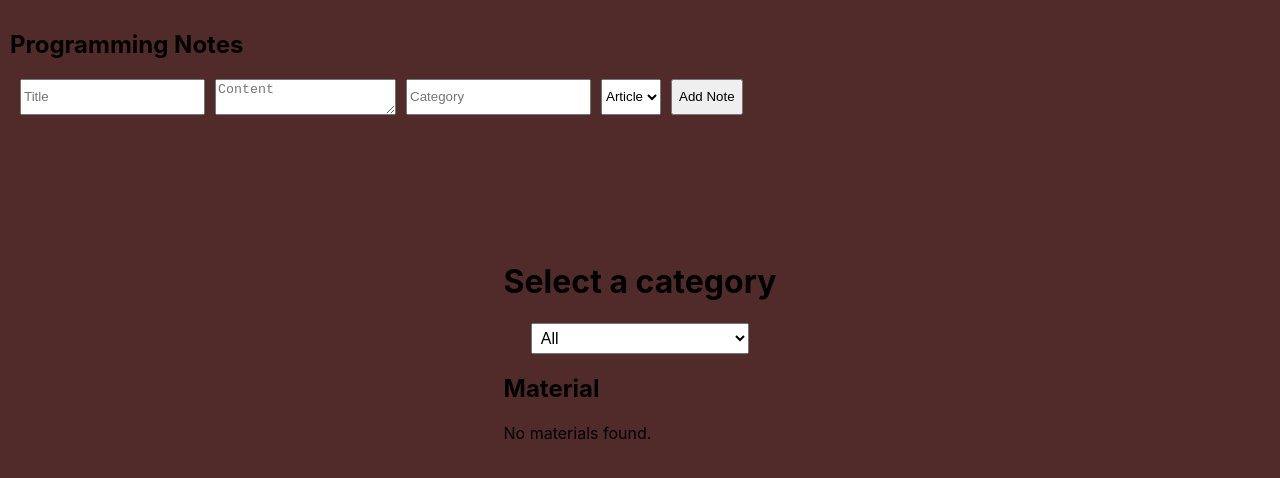
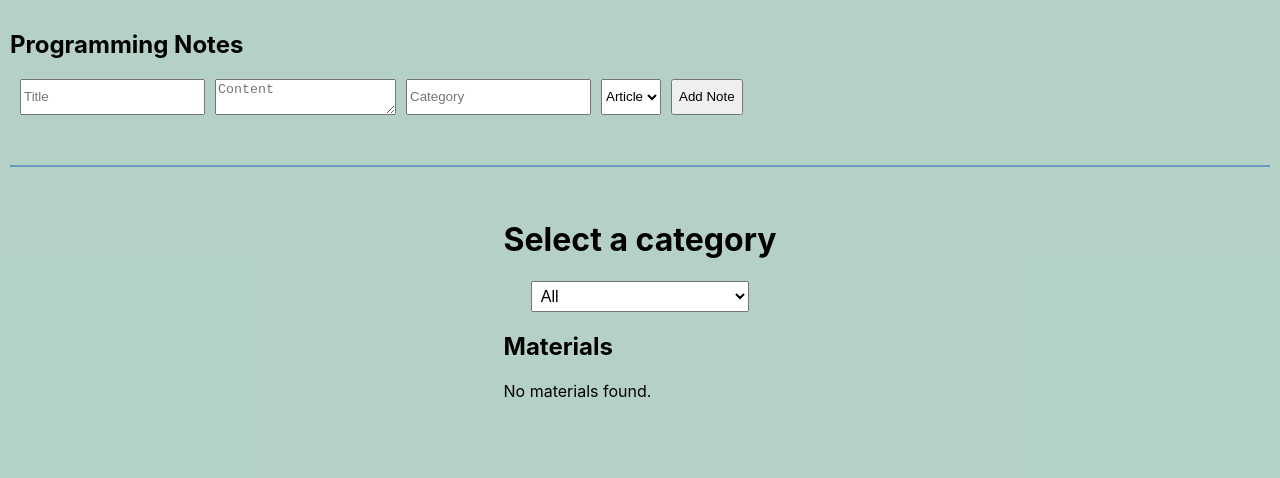
Before and after one commit to Lazeta/it-notes, a React (Create React App) app: page / in a window 1280 px wide. Shown: the top 478 px of the page. Built offline with nearby package versions, Linux system fonts and the light colour scheme.

Commit message:
feat: implement types for data source it to be output right material format; add horizontal line between blocks app; fix: changed back color theme and color for link.

```diff
--- a/src/App.css
+++ b/src/App.css
@@ -3,19 +3,37 @@ html, body {
   margin: 0;
 }
 
+a {
+  background-color: rgba(0, 102, 255, 0.856);
+  color:black;
+  padding: 0 5px;
+}
+
+hr {
+  border: none; /* Убираем стандартный бордер */
+  height: 2px; /* Толщина линии */
+  background-color: #6d9ac4; /* Цвет линии */
+  margin: 20px 0; /* Отступы сверху и снизу */
+}
+
 .app-container {
   padding: 10px;
-  background-color: #3b110fe3; /* Цвет фона */
+  background-color: #acccc0e3; /* Цвет фона */
   min-height: 100vh; /* Минимальная высота 100% от высоты экрана */
   display: flex;
   flex-direction: column;
   justify-content: flex-start; /* Выравнивание содержимого по верхнему краю */
 }
 
+.app-container hr {
+  margin-top: 50px;
+  margin-bottom: 0;
+}
+
 .pop-up-menu {
-  margin: 10% auto;
+  margin: 2rem auto;
 }
 
 .material-list {
-  cursor: pointer;
+  cursor: context-menu;
 }
--- a/src/App.tsx
+++ b/src/App.tsx
@@ -34,6 +34,7 @@ const App: React.FC = () => {
     <div className="app-container">
       <h2>Programming Notes</h2>
       <NoteForm addNote={addNote} />
+      <hr></hr>
       <FilterMenu setFilter={setFilter} />
       <NoteList notes={filteredNotes} />
     </div>
--- a/src/components/FilterMenu.tsx
+++ b/src/components/FilterMenu.tsx
@@ -12,9 +12,11 @@ interface Subtopic {
   description: string;
   materials: Material[]; // Убедитесь, что у подкатегории есть массив материалов
 }
-interface Material {
+export interface Material {
   title: string;
   description: string;
+  type: "link" | "text";
+  url?: string;
 }
 
 interface FilterMenuProps {
@@ -94,6 +96,7 @@ const FilterMenu: React.FC<FilterMenuProps> = ({ setFilter }) => {
               </option>
             ))}
           </select>
+          <hr></hr>
         </div>
       )}
 
--- a/src/data/Data.ts
+++ b/src/data/Data.ts
@@ -7,8 +7,9 @@ export const Data = {
                     title: "React JS",
                     description: "Learn about React JS.",
                     materials: [
-                        { title: "Introduction to React JS", description: "https://storybook.js.org/docs/writing-stories" },
-                        { title: "Advanced React JS", description: "https://devdocs.io/react/" },
+                        { title: "Introduction to React JS", type: "link", url: "https://it-shpora.pp.ua/category/react/", description: "Подсказки для начинающего айтишника"},
+                        { title: "Advanced React JS", type: "link", url: "https://devdocs.io/react/", description: "https://devdocs.io/react/"},
+                        { title: "Storybook", type: "link", url: "https://storybook.js.org/docs/writing-stories", description: "How to write stories"},
                     ],
                 },
                 ReactTS: {
@@ -103,7 +104,11 @@ export const Data = {
                     title: "Drag and Drop",
                     description: "",
                     materials: [
-                        { title: "mouse drag and drop", description: "https://learn.javascript.ru/mouse-drag-and-drop" }
+                        {
+                            title: "mouse drag and drop",
+                            type: "link",
+                            url: "https://learn.javascript.ru/mouse-drag-and-drop",
+                            description: "https://learn.javascript.ru/mouse-drag-and-drop" }
                     ]
                 }
             }
@@ -117,6 +122,7 @@ export const Data = {
                     materials: [
                         {
                             title: "Questions for Frontend theme",
+                            type: "text",
                             description: `
                         Темы интервью 📚
                         Основы ООП.
--- a/src/data/MaterialList.tsx
+++ b/src/data/MaterialList.tsx
@@ -1,9 +1,5 @@
 import React from "react";
-
-interface Material {
-    title: string;
-    description: string;
-}
+import { Material } from "../components/FilterMenu";
 
 interface MaterialListProps {
     materials: Material[]; // Массив материалов для отображения
@@ -12,7 +8,7 @@ interface MaterialListProps {
 const MaterialList: React.FC<MaterialListProps> = ({ materials }) => {
     return (
         <div className="material-list">
-            <h2>Material</h2>
+            <h2>Materials</h2>
             {materials.length === 0 ? (
                 <p>No materials found.</p>
             ) : (
@@ -20,7 +16,13 @@ const MaterialList: React.FC<MaterialListProps> = ({ materials }) => {
                     {materials.map((material, index) => (
                         <li key={index}>
                             <h3>{material.title}</h3>
-                            <p>{material.description}</p>
+                            {material.type === "link" && material.url ? (
+                                <a href={material.url} target="_blank" rel="noopener noreferrer">
+                                    {material.description}
+                                </a>
+                            ) : (
+                                <p>{material.description}</p>
+                            )}
                         </li>
                     ))}
                 </ul>
```
